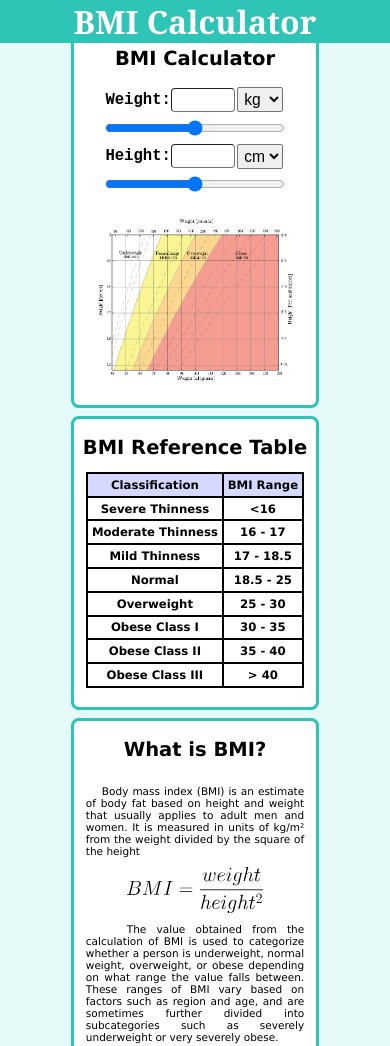
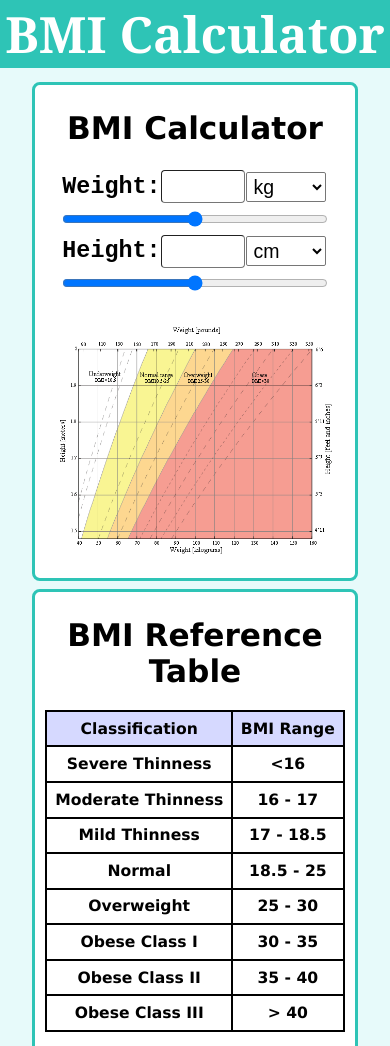
Before and after one commit to NicholasZanetiAulivier/NicholasZanetiAulivier.github.io, a plain HTML site: page index.html in a window 390 px wide. Shown: the top 1046 px of the page. Drawn offline with Linux system fonts and the light colour scheme.

Commit message:
Update to BMI

```diff
--- a/index.css
+++ b/index.css
@@ -98,6 +98,7 @@ input {
 
 select {
     font-size: 1vw;
+    background-color: #FFFFFF;
 }
 
 input[type="number"],
@@ -112,6 +113,12 @@ select {
 
 input[type="number"] {
     width: 5vw;
+    transition: 0.5s;
+    transition-timing-function: ease-out;
+}
+
+input[type="number"]:focus {
+    background-color: #d3ffff;
 }
 
 #resultContainer {
@@ -167,11 +174,11 @@ th {
 
 @media only screen and (max-width: 600px) {
     #topnavbar h1 {
-        font-size: 32px;
+        font-size: 50px;
     }
 
     p {
-        font-size: 2.7vw;
+        font-size: 3.2vw;
         padding-left: 2vw;
         padding-right: 2vw;
     }
@@ -182,7 +189,7 @@ th {
         justify-content: center;
         width: fit-content;
         margin: auto;
-        margin-top: 6vw;
+        margin-top: 20vw;
     }
 
     #facts {
@@ -190,54 +197,63 @@ th {
     }
 
     .bigContainer {
-        width: 60vw;
+        width: 80vw;
         padding: 1vw;
         padding-bottom: 5vw;
         margin: 1vw;
     }
 
     #inputForm {
-        font-size: 4vw;
+        font-size: 6vw;
     }
 
     h1 {
         text-align: center;
-        font-size: 5vw;
+        font-size: 8vw;
     }
 
     input {
-        font-size: 4vw;
+        font-size: 5vw;
         height: fit-content;
     }
 
     select {
-        font-size: 4vw;
+        font-size: 5vw;
     }
 
     input[type="number"] {
-        width: 15vw;
+        width: 20vw;
+        padding-bottom: 1vw;
+        padding-top: 1vw;
         border-radius: 1vw;
     }
 
     #resultContainer {
-        font-size: 5vw;
+        font-size: 7vw;
     }
 
     #resultContainer h1 {
-        font-size: 6vw;
+        font-size: 8vw;
     }
 
     img {
-        width: 50vw;
+        width: 70vw;
     }
 
     #formula {
-        width: 35vw;
+        width: 50vw;
     }
 
     tr,
     th,
     table {
-        font-size: 3vw;
+        font-size: 4vw;
+        padding: 2vw;
     }
 }
+
+@media only screen and (max-width: 338px) {
+    #topnavbar h1 {
+        font-size: 40px;
+    }
+}
```
